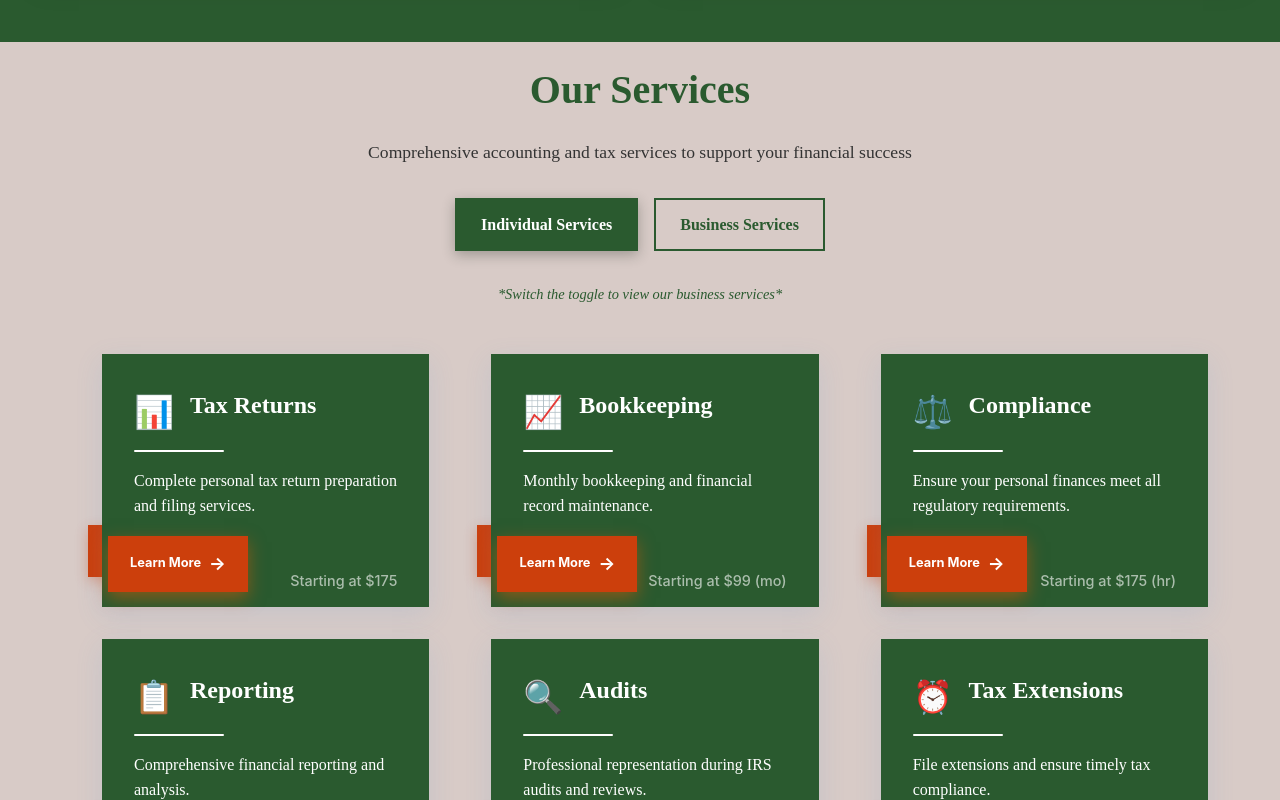
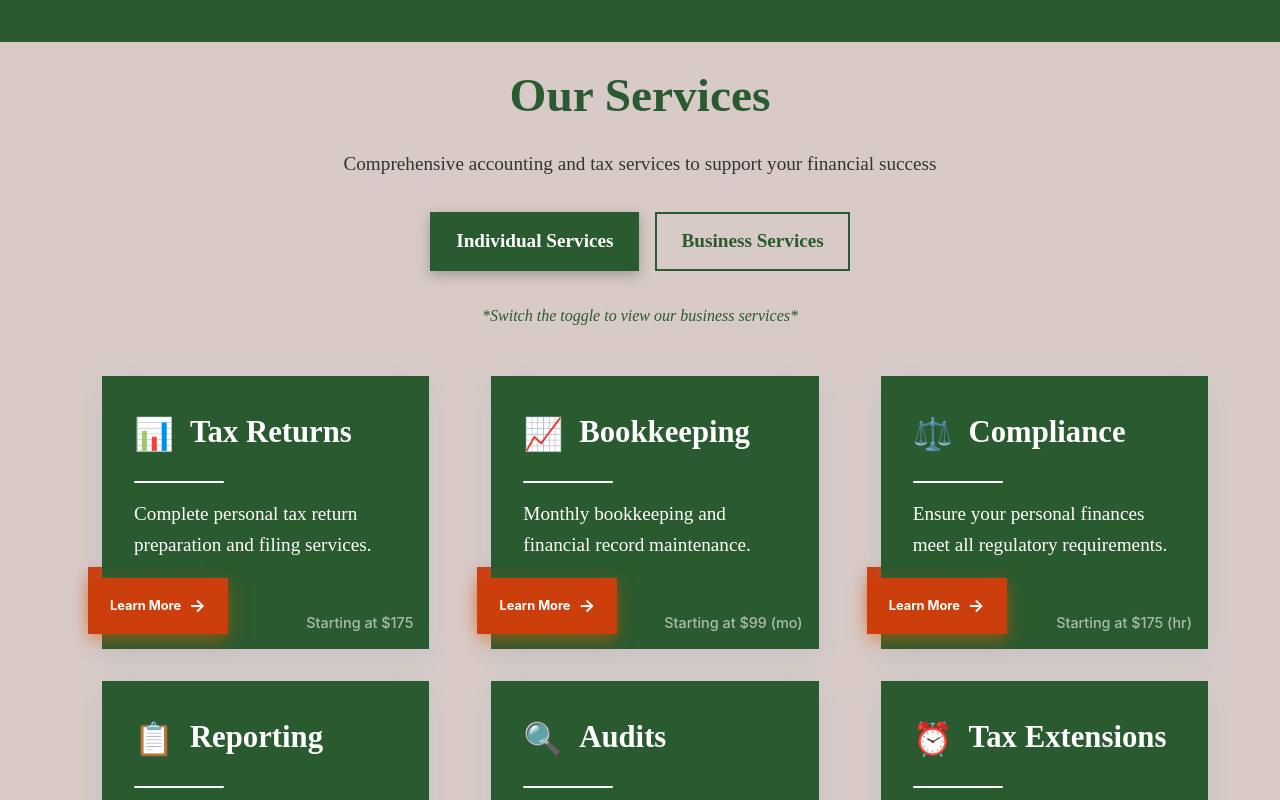
Before and after one commit to CartezDew/bdsfrontend, a React (Vite) app: page / in a window 1280 px wide. Shown: the part 1180-1980 px from the top of the page. Built offline with nearby package versions, Linux system fonts and the light colour scheme.

Commit message:
updated hover of services learn more button

```diff
--- a/src/styles/services.css
+++ b/src/styles/services.css
@@ -59,7 +59,7 @@
 }
 
 .services-title {
-  font-size: 2.5rem;
+  font-size: clamp(2.2rem, 3.7vw, 3rem);
   font-weight: 900;
   color: var(--color-hunter-green);
   margin-bottom: 1rem;
@@ -67,12 +67,13 @@
 }
 
 .services-subtitle {
-  font-size: 1.1rem;
+  font-size: clamp(1rem, 1.7vw, 1.2rem);
   color: var(--color-errie-black);
-  max-width: 600px;
+  max-width: auto;
   margin: 0 auto;
   line-height: 1.6;
-  opacity: 0.9;
+  opacity: 0.8;
+
 }
 
 /* Services Grid Layout */
@@ -80,7 +81,7 @@
   display: grid;
   grid-template-columns: repeat(auto-fit, minmax(300px, 1fr));
   gap: 2rem;
-  max-width: 1200px;
+  max-width: 1400px;
   margin: 0 auto;
   padding: 0 2rem;
 }
@@ -143,7 +144,7 @@
 
 .service-title {
   color: white;
-  font-size: 1.5rem;
+  font-size: clamp(1.4rem, 2.4vw, 2rem);
   font-weight: 700;
   margin-bottom: 0.75rem;
   text-align: left;
@@ -167,7 +168,7 @@
 
 .service-description {
   color: white;
-  font-size: 1rem;
+  font-size: clamp(1rem, 1.6vw, 1.2rem);
   line-height: 1.6;
   margin-bottom: 1.5rem;
   text-align: left;
@@ -201,7 +202,7 @@
   gap: 0.5rem;
   position: absolute;
   z-index: 2; /* Above the card */
-  left: 6px; /* Moved left to overlap the strap */
+  left: -14px; /* Moved left to overlap the strap */
   bottom: 15px; /* Moved higher up */
   min-width: 140px;
   box-shadow: 0 6px 16px rgba(227, 89, 3, 0.50);
@@ -209,8 +210,8 @@
 }
 
 .learn-more-btn:hover {
-  background: var(--color-golden-brown);
-  transform: translateY(-1px);
+  /* background: var(--color-golden-brown); */
+  transform: translateY(-3px);
   box-shadow: 0 8px 20px rgba(0, 176, 80, 0.45);
 }
 
@@ -224,7 +225,7 @@
 }
 
 .learn-more-btn:hover .arrow {
-  transform: translateX(3px);
+  transform: translateX(4px);
 }
 
 /* Service Type Toggle */
@@ -240,7 +241,7 @@
   border: 2px solid var(--color-hunter-green);
   background: transparent;
   color: var(--color-hunter-green);
-  font-size: 1rem;
+  font-size: clamp(1rem, 1.6vw, 1.2rem);
   font-weight: 600;
   cursor: pointer;
   transition: all 0.3s ease;
@@ -304,7 +305,7 @@
 .service-type-note {
   text-align: center;
   color: var(--color-hunter-green);
-  font-size: 0.9rem;
+  font-size: clamp(0.8rem, 1.5vw, 1rem);
   font-style: italic;
   opacity: 0.8;
   margin-top: 0.5rem;
@@ -315,7 +316,7 @@
 .service-price {
   position: absolute;
   bottom: 15px;
-  right: 2rem;
+  right: 1rem;
   font-size: 0.9rem;
   color: white;
   opacity: 0.6;
@@ -324,23 +325,18 @@
 }
 
 /* Responsive Design */
-@media (max-width: 1200px) {
+@media (max-width: 1150px) {
   .services-grid {
     grid-template-columns: repeat(auto-fit, minmax(320px, 1fr));
     gap: 2.5rem;
+    max-width: 900px;
   }
   .service-card {
     margin-left: 25px;
   }
-  .service-card::before {
-    left: -15px; /* Adjusted for smaller screens */
-    width: 110px;
-    height: 48px;
-    bottom: 30px; /* Adjusted for smaller screens */
-    clip-path: polygon(18px 0, 100% 0, 100% 100%, 0 100%);
-  }
+
   .learn-more-btn {
-    left: -15px; /* Adjusted for smaller screens */
+    left: -14px; /* Adjusted for smaller screens */
     bottom: 15px;
   }
 }
```
